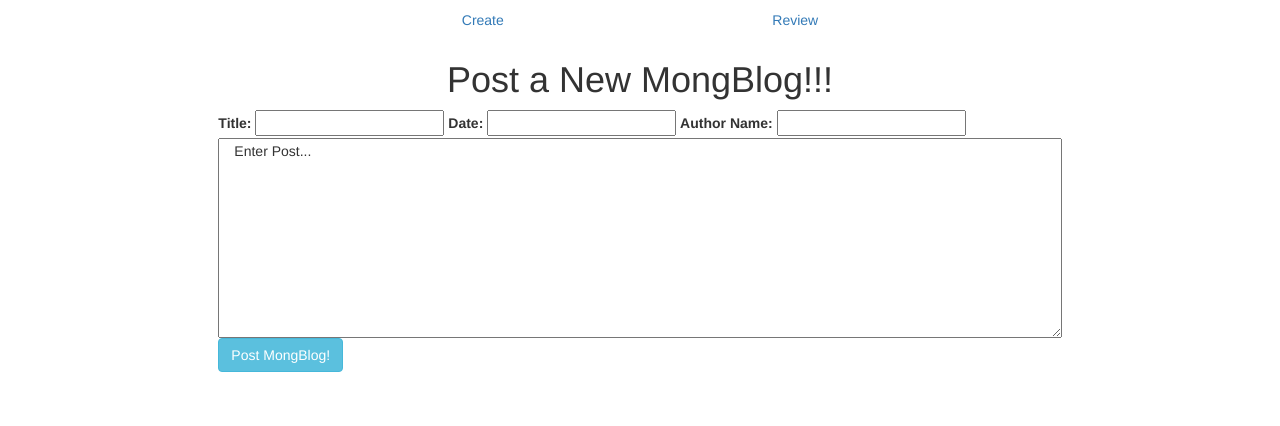
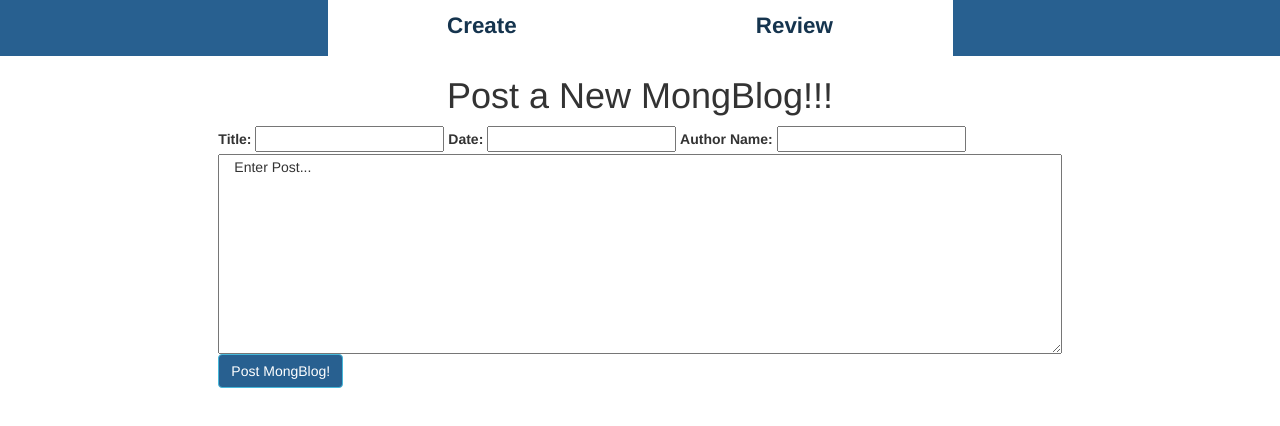
Before and after one commit to KaileyJo/mongoose_blog_w_06, a website: page public/views/index.html in a window 1280 px wide. Drawn offline with Linux system fonts and the light colour scheme.

Commit message:
CSS Tweaks

```diff
--- a/public/styles/stylesheet.css
+++ b/public/styles/stylesheet.css
@@ -1,3 +1,42 @@
 textarea{
     height: 200px;
 }
+
+
+
+.nav-container {
+    height: 4em;
+    background: #286090;
+
+}
+
+ul li {
+    height: 4em;
+    background: #fff;
+    transition: all .2s;
+
+
+}
+
+ul li a {
+    font-size: 1.6em;
+    font-weight: bold;
+
+    -webkit-border-radius: none;
+    -moz-border-radius: none;
+    border-radius: none;
+    color: #15344E;
+}
+
+ ul li:hover {
+   background-color: #23527c;
+     color: #fff;
+}
+
+ .btn-info {
+     background-color: #286090;
+ }
+
+.btn-info:hover {
+    background-color: #15344E;
+}
--- a/public/views/index.html
+++ b/public/views/index.html
@@ -13,9 +13,9 @@
     <link rel="stylesheet" href="/styles/stylesheet.css" />
 </head>
 <body ng-app="myApp">
-<div class="row">
+<div class="row nav-container">
     <div class="col-md-6 col-md-offset-3">
-        <ul class="nav nav-pills nav-justified">
+        <ul class="nav nav-justified">
             <li><a href="#create">Create</a></li>
             <li><a href="#review">Review</a></li>
         </ul>
```
